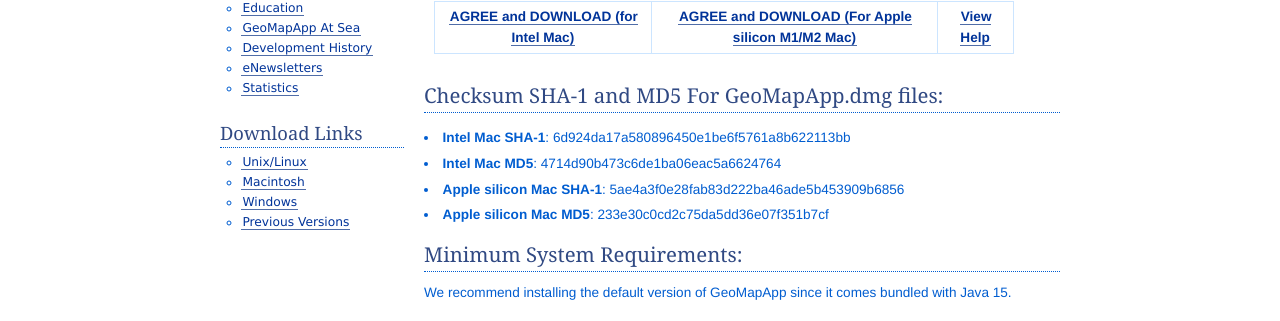
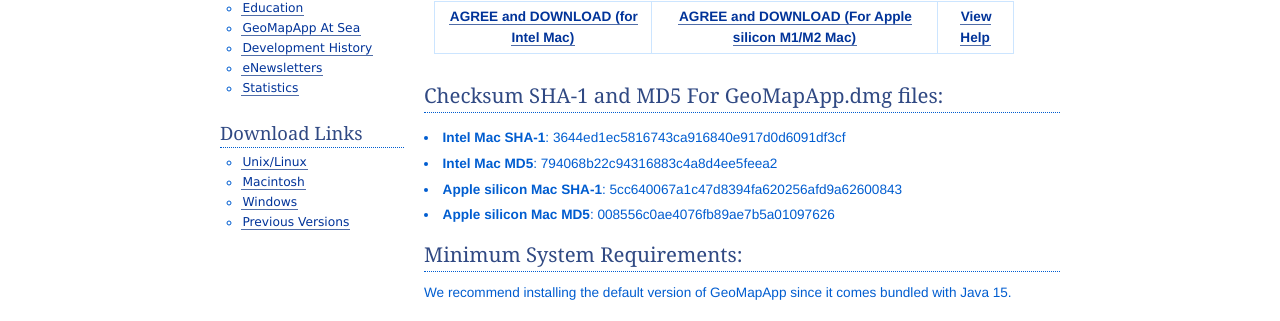
Before and after one commit to mgds/www.geomapapp.org, a Jekyll site: the page built from MacInstall.html, in a window 1280 px wide. Shown: the part 468-789 px from the top of the page. Built offline with Jekyll 4.4.1, drawn with Linux system fonts in a browser that asks for light colours.

```diff
--- a/MSInstall.html
+++ b/MSInstall.html
@@ -25,8 +25,8 @@ file <em>GeoMapApp.exe</em> to your computer by clicking on AGREE below.</p>
 
 <h3>Checksum SHA-1 and MD5 For GeoMapApp.exe:</h3>
 	<p>
-		<li><b>SHA-1</b>: 39e4609cf7ba753740084e96ad3f047d1e362702</li>
-		<li><b>MD5</b>: b86899c65556ea3d8d0348efb768fad6</li>
+		<li><b>SHA-1</b>: 89c5b721cdaeb95fb0571120cd41cb187ff6ea41</li>
+		<li><b>MD5</b>: 3ad473fa72cc34812b2635b9871fa725</li>
 	</p>
 
 <h4></h4>
--- a/MacInstall.html
+++ b/MacInstall.html
@@ -21,8 +21,8 @@ GeoMapApp.app which may be dragged to the Applications Folder.</p>
 	<th scope="row"><TABLE border=1 cellPadding=5 cellspacing="5" bordercolor="#CCE5FF">
 		<TBODY>
 		<TR>
-			<TD><B><A href="https://app.geomapapp.org/MapApp/GeoMapApp-3.7.4-Intel.dmg">AGREE and DOWNLOAD (for Intel Mac)</A></B></TD>
-			<TD><B><A href="https://app.geomapapp.org/MapApp/GeoMapApp-3.7.4-Silicon.dmg">AGREE and DOWNLOAD (For Apple silicon M1/M2 Mac)</A></B></TD>
+			<TD><B><A href="https://app.geomapapp.org/MapApp/GeoMapApp-3.7.5-Intel.dmg">AGREE and DOWNLOAD (for Intel Mac)</A></B></TD>
+			<TD><B><A href="https://app.geomapapp.org/MapApp/GeoMapApp-3.7.5-Silicon.dmg">AGREE and DOWNLOAD (For Apple silicon M1/M2 Mac)</A></B></TD>
 			<TD><B><A href="/GMA/newHelp/index.html">View Help</A></B></TD>
 		</TR>
 		</TBODY>
@@ -33,10 +33,10 @@ GeoMapApp.app which may be dragged to the Applications Folder.</p>
 
 <h3>Checksum SHA-1 and MD5 For GeoMapApp.dmg files:</h3>
 <p>
-		<li><b>Intel Mac SHA-1</b>: 6d924da17a580896450e1be6f5761a8b622113bb</li>
-		<li><b>Intel Mac MD5</b>: 4714d90b473c6de1ba06eac5a6624764</li>
-		<li><b>Apple silicon Mac SHA-1</b>: 5ae4a3f0e28fab83d222ba46ade5b453909b6856</li>
-		<li><b>Apple silicon Mac MD5</b>: 233e30c0cd2c75da5dd36e07f351b7cf</li>
+		<li><b>Intel Mac SHA-1</b>: 3644ed1ec5816743ca916840e917d0d6091df3cf</li>
+		<li><b>Intel Mac MD5</b>: 794068b22c94316883c4a8d4ee5feea2</li>
+		<li><b>Apple silicon Mac SHA-1</b>: 5cc640067a1c47d8394fa620256afd9a62600843</li>
+		<li><b>Apple silicon Mac MD5</b>: 008556c0ae4076fb89ae7b5a01097626</li>
 </p>
 
 <h4></h4>
--- a/UnixInstall.html
+++ b/UnixInstall.html
@@ -25,8 +25,8 @@ file <em>GeoMapApp.jar</em> to your computer by clicking on AGREE below.</p>
 
 <h3>Checksum SHA-1 and MD5 For GeoMapApp.jar:</h3>
 	<p>
-		<li><b>SHA-1</b>: 987828867acde7eb00ee7c333b71df8a9d980086</li>
-		<li><b>MD5</b>: 74064e517ad15aee9068bac16baf8aed</li>
+		<li><b>SHA-1</b>: 4096a685cf24b4194a5c6a098968b42f1f0e64c1</li>
+		<li><b>MD5</b>: 5be1d1810405bc5d65bcf0841e48326c</li>
 	</p>
 
 
--- a/eNewsletters/index.html
+++ b/eNewsletters/index.html
@@ -13,7 +13,7 @@ title: GeoMapApp eNewsletters
 	  <td><b>Year</b></td>
 	  <td style="width: 50%"><b>Date</b></td>
 	</tr>
-	<tr><td>2025</td><td>3/31/2025</td></tr>
+	<tr><td>2025</td><td>4/28/2025</td></tr>
       </table>
     </td>
     <td>
--- a/eNewsletters/volume18/gma_vol1801.html
+++ b/eNewsletters/volume18/gma_vol1801.html
@@ -1,6 +1,6 @@
 ---
 layout: newsletter
-date: '03.31.2025'
+date: '04.28.2025'
 volume: '18'
 number: '01'
 ---
--- a/index.markdown
+++ b/index.markdown
@@ -10,7 +10,7 @@ title: GeoMapApp
     <p>
         <span style="font-size:1.3em;font-weight:bold;">The current version of GeoMapApp is</span>
         <span style="font-size:1.4em">3.7.5</span>
-        (Released March, 2025)
+        (Released April, 2025)
     </p>
 </div>
 
```
